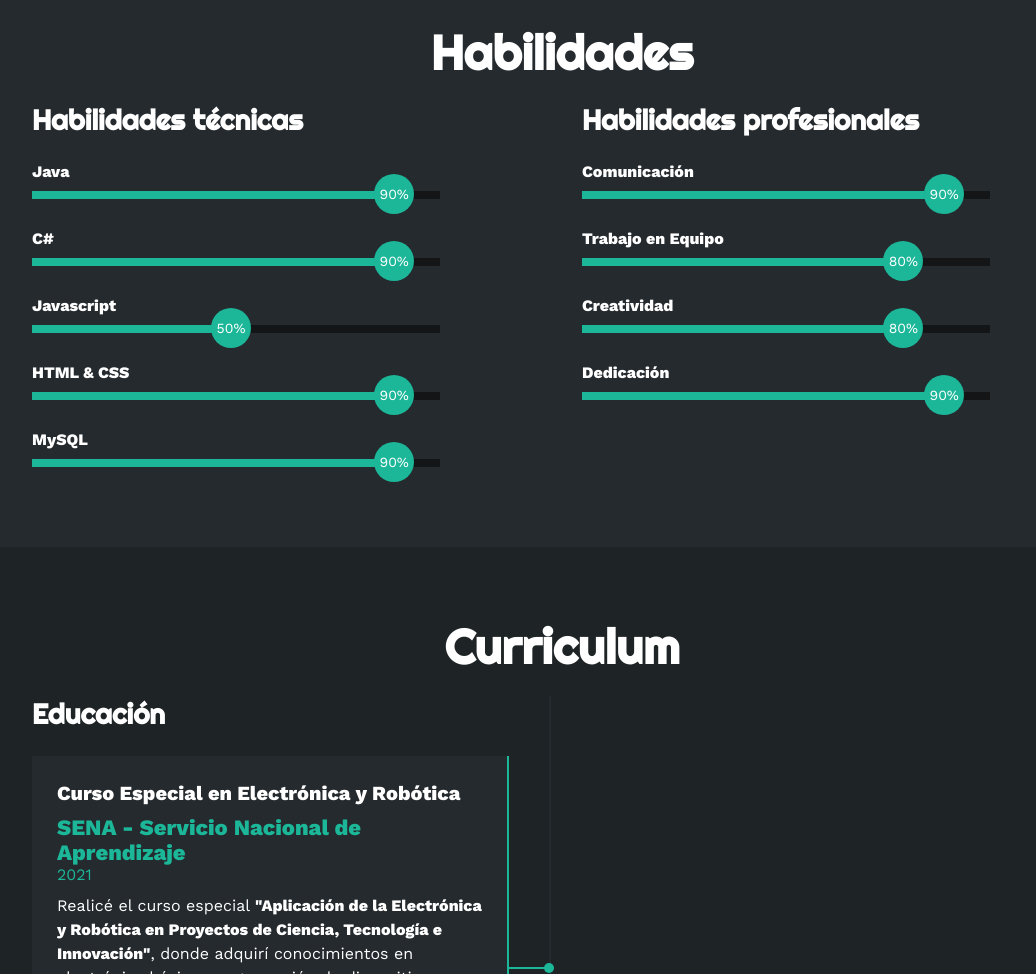
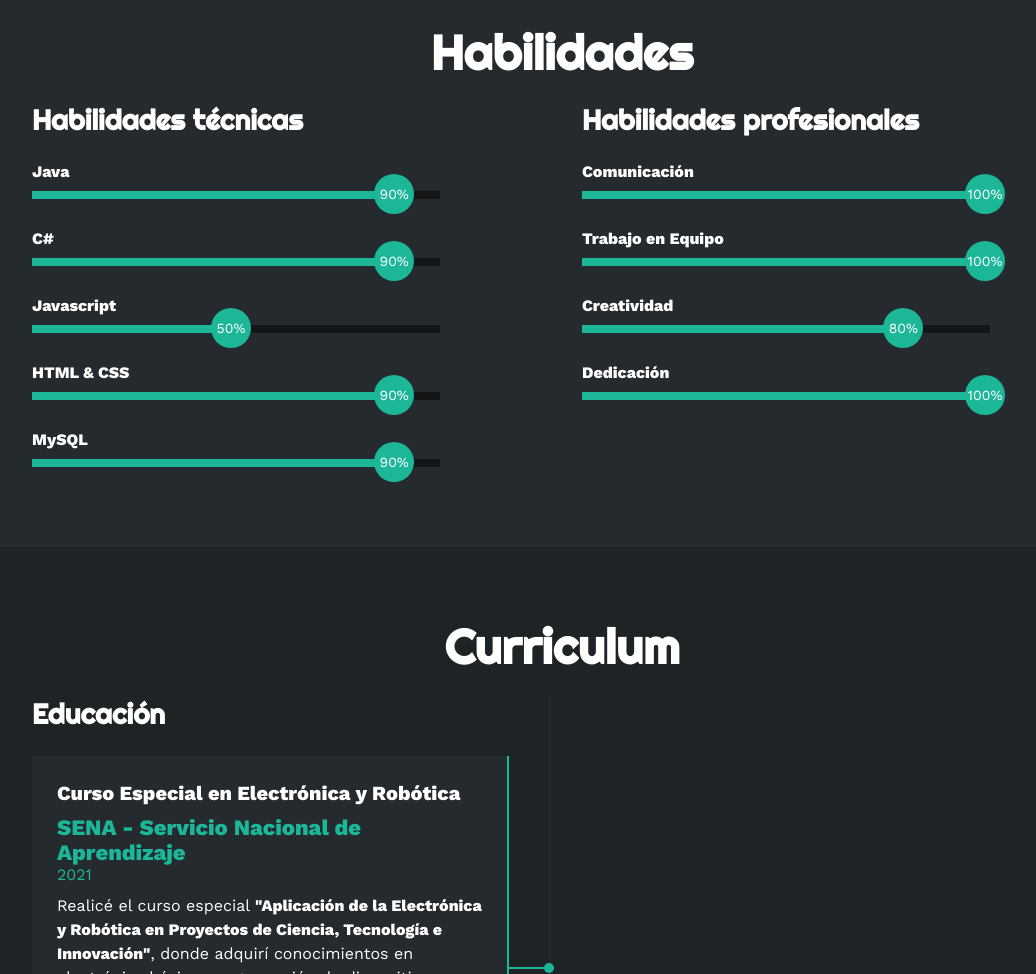
Before and after one commit to Rigobertorangel/Portafolio, a plain HTML site: page index.html in a window 1280 px wide. Shown: the part 1532-2506 px from the top of the page, without its empty margins (78-1114 px from the left). Drawn offline with nearby package versions, Linux system fonts and the light colour scheme.

Commit message:
Update index.html

```diff
--- a/index.html
+++ b/index.html
@@ -177,16 +177,16 @@
                     <div class="skill">
                         <span>Comunicación</span>
                         <div class="barra-skill">
-                            <div class="progreso" style="--porcentaje: 90%;">
-                                <span>90%</span>
+                            <div class="progreso" style="--porcentaje: 100%;">
+                                <span>100%</span>
                             </div>
                         </div>
                     </div>
                     <div class="skill">
                         <span>Trabajo en Equipo</span>
                         <div class="barra-skill">
-                            <div class="progreso" style="--porcentaje: 80%;">
-                                <span>80%</span>
+                            <div class="progreso" style="--porcentaje: 100%;">
+                                <span>100%</span>
                             </div>
                         </div>
                     </div>
@@ -201,8 +201,8 @@
                     <div class="skill">
                         <span>Dedicación</span>
                         <div class="barra-skill">
-                            <div class="progreso" style="--porcentaje: 90%;">
-                                <span>90%</span>
+                            <div class="progreso" style="--porcentaje: 100%;">
+                                <span>100%</span>
                             </div>
                         </div>
                     </div>
```
